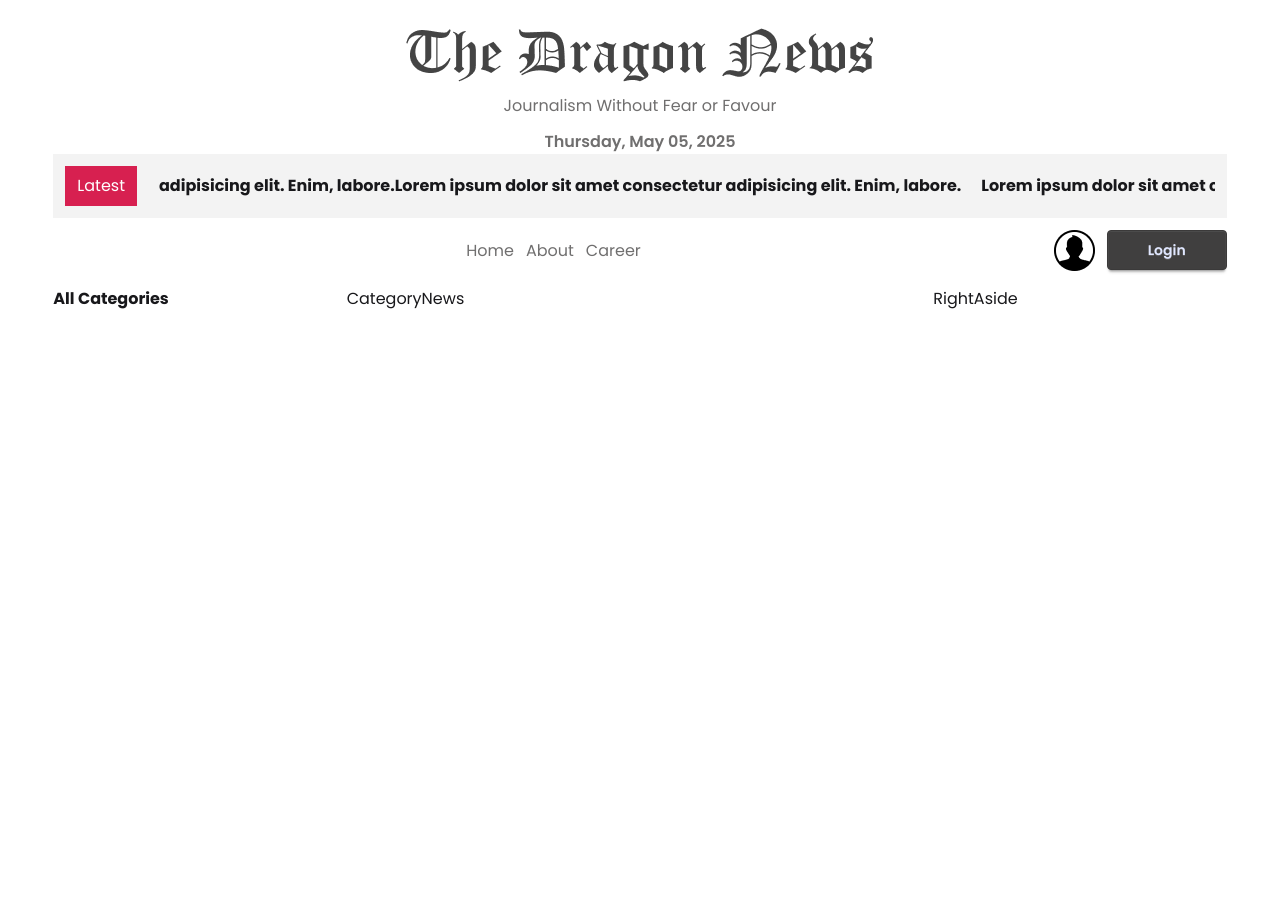
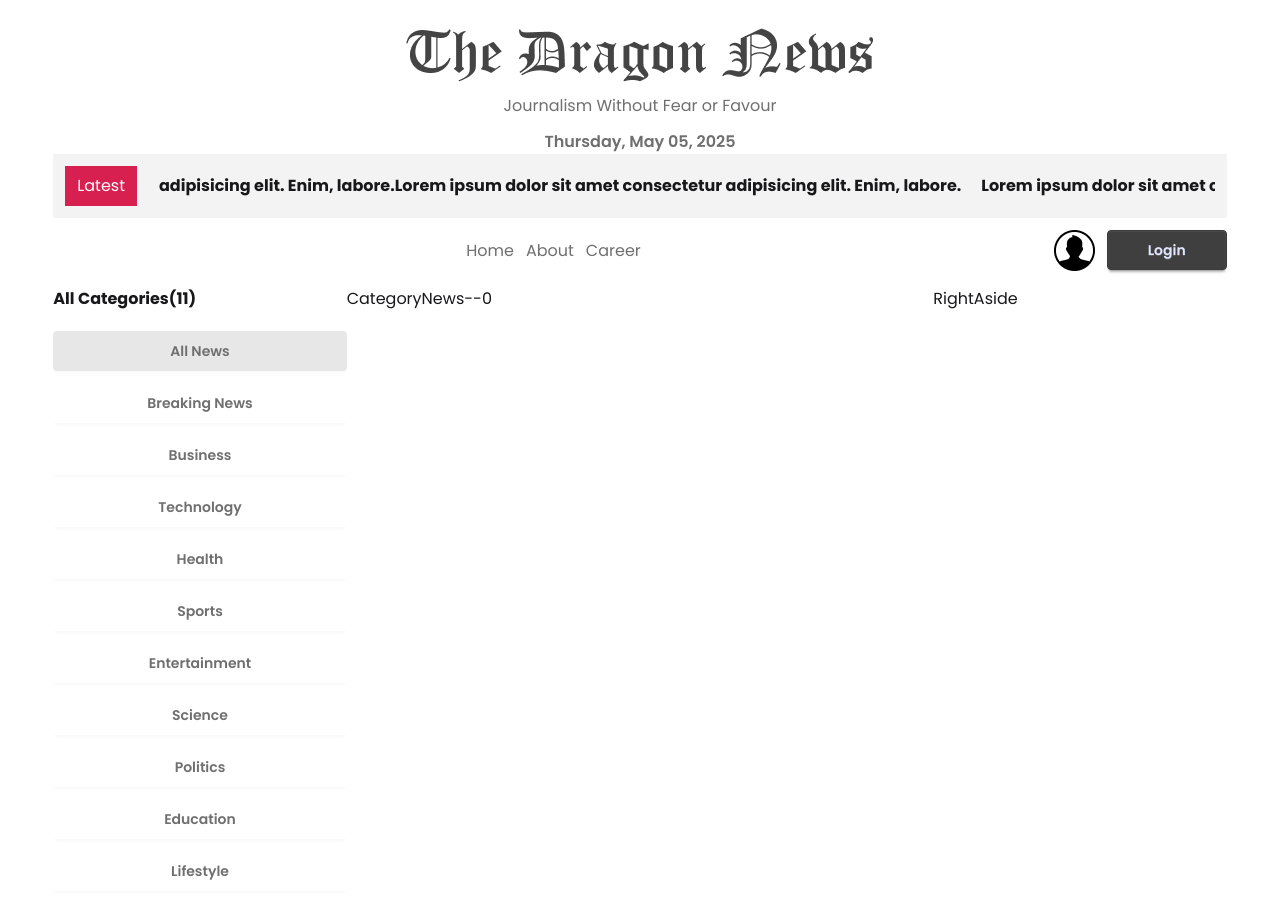
Before and after one commit to rayhanbri/dragon-news, a React (Vite) app: page /category/0 in a window 1280 px wide. Before the commit the page ends 800 px from the top, so only its background shows below. Built offline with nearby package versions, Linux system fonts and the light colour scheme.

Commit message:
simple category news

```diff
--- a/src/Components/HomeLayout/Categories.jsx
+++ b/src/Components/HomeLayout/Categories.jsx
@@ -1,9 +1,23 @@
-import React from 'react';
+import React, { use } from 'react';
+import { NavLink } from 'react-router';
+
+const categoryPromise = fetch('/categories.json')
+.then(res => res.json())
 
 const Categories = () => {
+  const allCategory = use (categoryPromise)
+  console.log(allCategory)
   return (
     <div>
-      <h1 className='font-bold'>All Categories</h1>
+      <h1 className='font-bold'>All Categories({allCategory.length})</h1>
+      <div  className='grid grid-cols-1 gap-3 mt-5'>
+        {
+          allCategory.map(category => <NavLink
+            key={category.id}
+             className={'btn bg-base-100 border-none hover:bg-base-200 font-semibold text-accent'}
+             to={`/category/${category.id}`} > {category.name}</NavLink>)
+        }
+      </div>
     </div>
   );
 };
--- a/src/Components/HomeLayout/Leftaside.jsx
+++ b/src/Components/HomeLayout/Leftaside.jsx
@@ -1,10 +1,12 @@
-import React from 'react';
+import React, { Suspense } from 'react';
 import Categories from './Categories';
 
 const Leftaside = () => {
   return (
     <div>
-     <Categories></Categories>
+    <Suspense fallback={<span className="loading loading-spinner text-6xl text-error"></span>}>
+    <Categories></Categories>
+    </Suspense>
     </div>
   );
 };
--- a/src/Pages/CategoryNews.jsx
+++ b/src/Pages/CategoryNews.jsx
@@ -1,9 +1,12 @@
 import React from 'react';
+import { useParams } from 'react-router';
 
 const CategoryNews = () => {
+  const {id} = useParams();
   return (
+
     <div>
-      CategoryNews
+      CategoryNews--{id}
     </div>
   );
 };
--- a/src/index.css
+++ b/src/index.css
@@ -20,3 +20,7 @@
 *{
   font-family: "Poppins", sans-serif;
 }
+
+a.active{
+  @apply bg-base-300
+}
```
